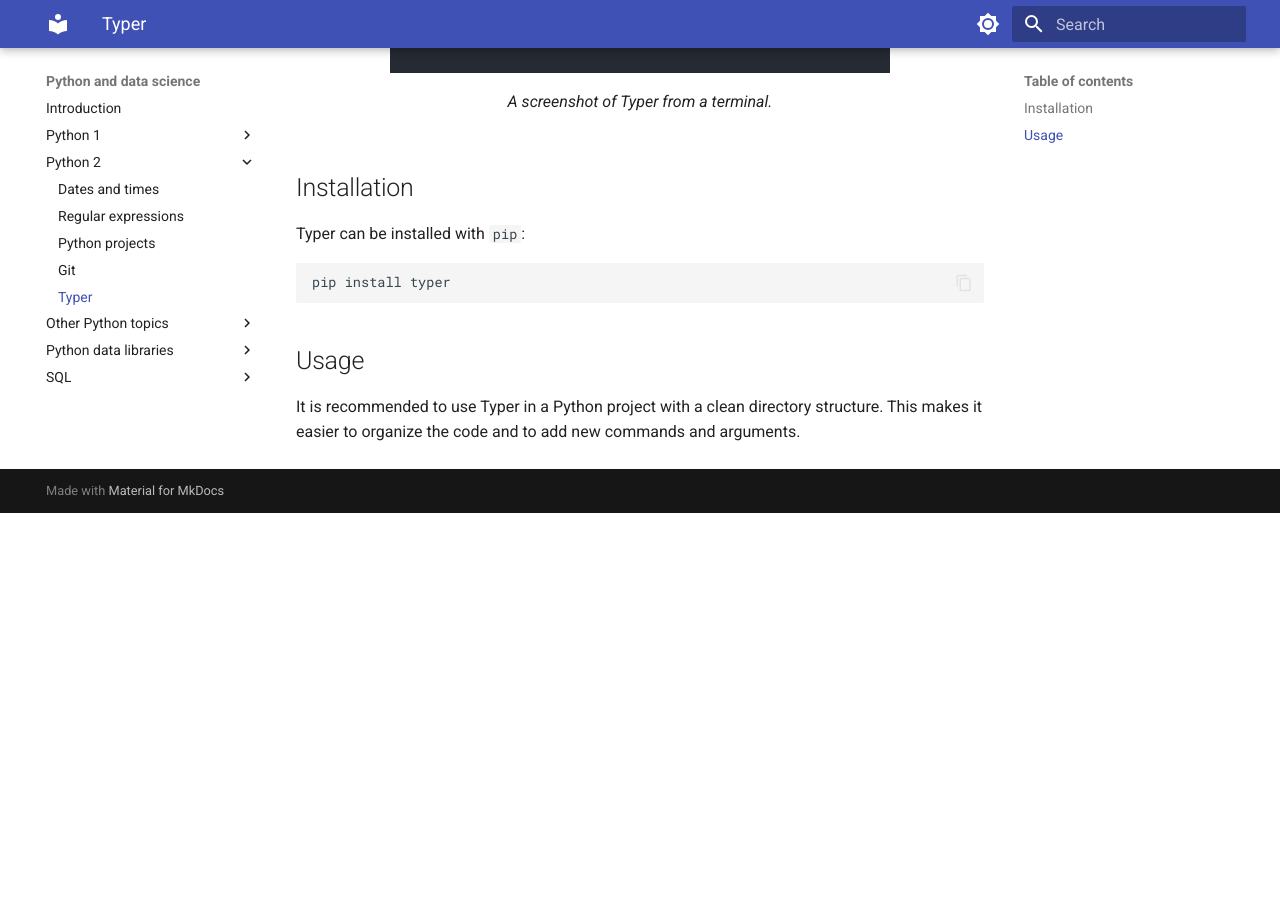
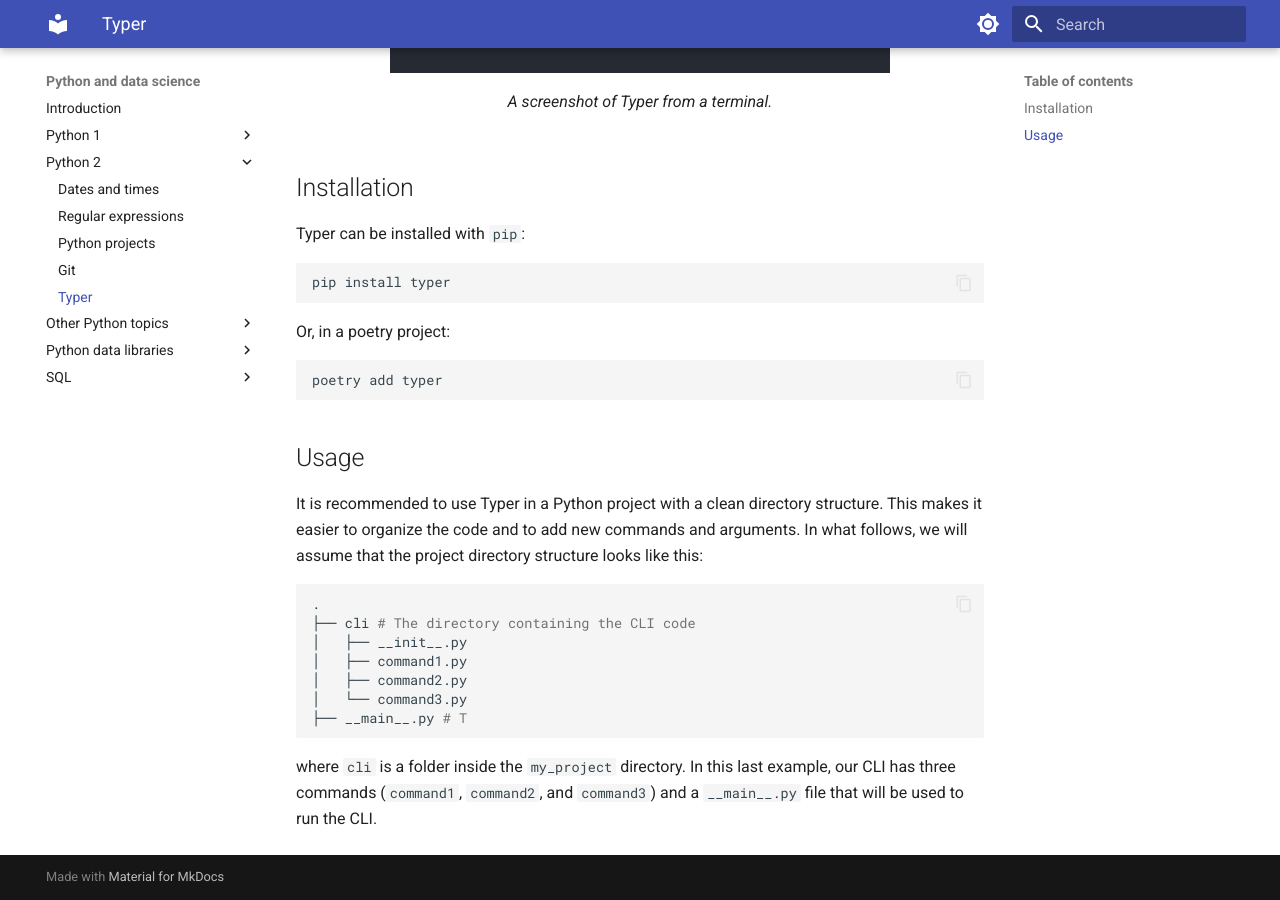
Before and after one commit to gerardpc/python-course, an MkDocs documentation site: the page built from docs/sections/python_libraries/typer.md, in a window 1280 px wide and 900 px high, scrolled down 816 px. Built offline with MkDocs 1.6.1 and Material for MkDocs 9.7.7, drawn with Linux system fonts in a browser that asks for light colours; before the commit the page ends 1329 px from its top, so only the background shows below that.

Commit message:
Start typer.

````diff
--- a/docs/sections/python_libraries/typer.md
+++ b/docs/sections/python_libraries/typer.md
@@ -17,7 +17,27 @@
 pip install typer
 ```
 
+Or, in a poetry project:
+
+```bash
+poetry add typer
+```
+
 ## Usage
 
 It is recommended to use Typer in a Python project with a clean directory structure. This makes it easier to
-organize the code and to add new commands and arguments.
+organize the code and to add new commands and arguments. In what follows, we will assume that the project
+directory structure looks like this:
+
+```bash
+.
+├── cli # The directory containing the CLI code
+│   ├── __init__.py
+│   ├── command1.py
+│   ├── command2.py
+│   └── command3.py
+├── __main__.py # T
+```
+
+where `cli` is a folder inside the `my_project` directory. In this last example, our CLI has three commands
+(`command1`, `command2`, and `command3`) and a `__main__.py` file that will be used to run the CLI.
````
Also changed, not shown: docs/sections/python/python_projects.md (+8 -5 lines).
